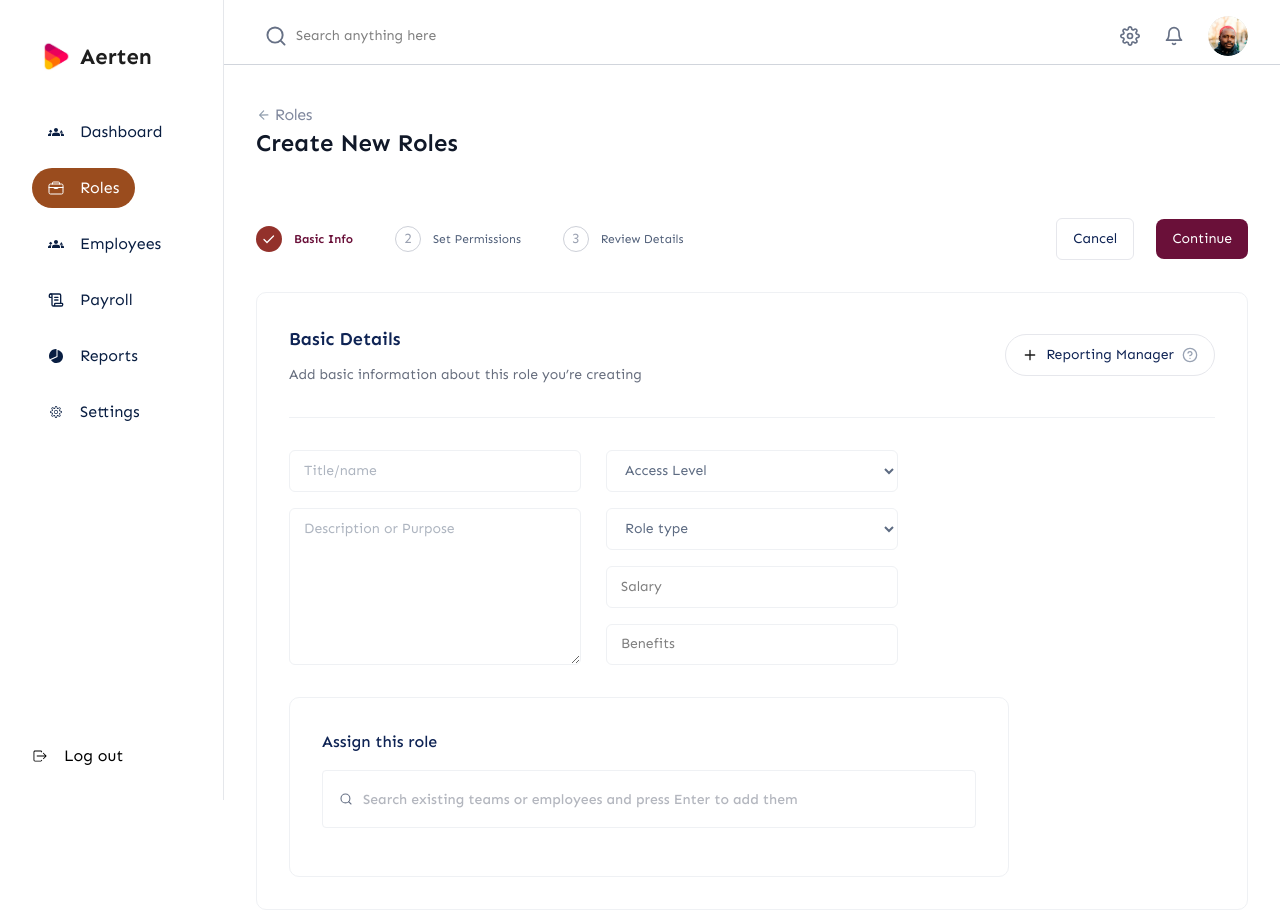
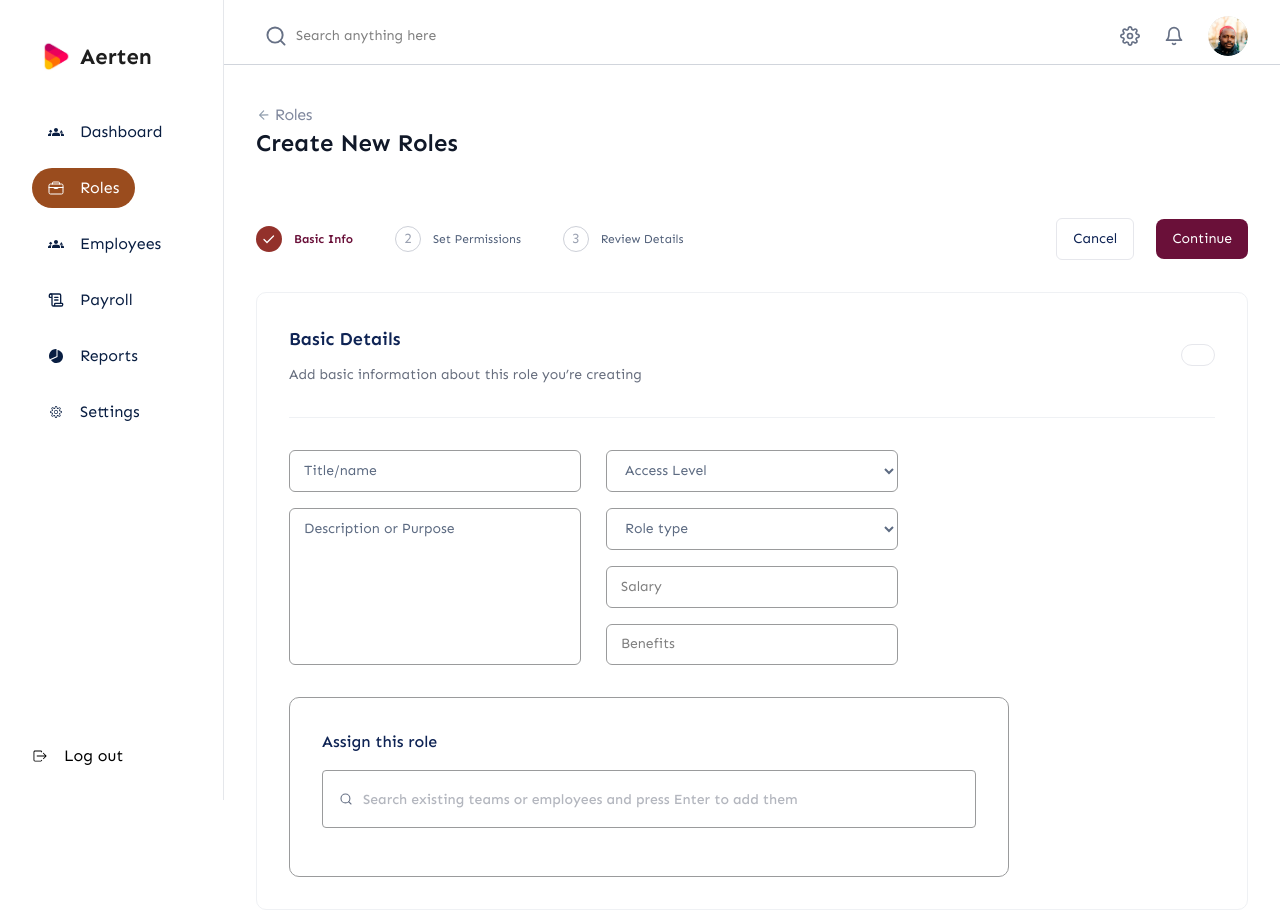
Before and after one commit to tilobaaa/aerten-hr, a React (Vite) app: page /roles/new in a window 1280 px wide. Shown: the top 916 px of the page. Built offline with nearby package versions, Linux system fonts and the light colour scheme.

Commit message:
aeesha changes

```diff
--- a/src/components/Roles/BasicDetails.jsx
+++ b/src/components/Roles/BasicDetails.jsx
@@ -53,9 +53,8 @@ const BasicDetails = ({formData, setFormData, selectedEmployees, setSelectedEmpl
           </p>
         </div>
         <button className="cursor-pointer border border-[#e6e7ec] rounded-[1.8125rem] flex items-center gap-2 py-[0.625rem] px-4 ">
-          <img className="w-4 h-4" src={plusSvg} alt="" />
-          <p className="text-[#0e2354] text-sm ">Reporting Manager</p>
-          <img className="w-4 h-4" src={helpCirtcle} alt="" />
+
+
         </button>
       </div>
       <div className="border-b border-[#eff1f4] w-full my-8"></div>
@@ -63,7 +62,7 @@ const BasicDetails = ({formData, setFormData, selectedEmployees, setSelectedEmpl
       <form className="grid grid-cols-3 gap-[1.56rem] mb-8">
         <div className="grid grid-rows-4 gap-4 text-sm">
           <input
-            className="px-[0.88rem] py-[0.62rem] border border-[#eff1f4] rounded-md text-[#5d6b82]"
+            className="px-[0.88rem] py-[0.62rem] border border-[#9a9b9c] rounded-md placeholder:text-[#5d6b82]  text-[#5d6b82]"
             type="text"
             placeholder="Title/name"
             name="role"
@@ -74,13 +73,13 @@ const BasicDetails = ({formData, setFormData, selectedEmployees, setSelectedEmpl
             name="desc"
             value={formData.desc}
             onChange={handleChange}
-            className="px-[0.88rem] py-[0.62rem] border border-[#eff1f4] rounded-md text-[#5d6b82] row-span-3"
+            className="px-[0.88rem] py-[0.62rem] border border-[#9a9b9c]  rounded-md text-[#5d6b82] placeholder:text-[#5d6b82] row-span-3 resize-none"
             placeholder="Description or Purpose"
           />
         </div>
         <div className="grid grid-rows-4 gap-4 text-sm">
           <select
-            className="px-[0.88rem] py-[0.62rem] border border-[#eff1f4] rounded-md text-[#5d6b82]"
+            className="px-[0.88rem] py-[0.62rem] border border-[#9a9b9c]  rounded-md text-[#5d6b82]"
             name="accessLevel"
             value={FormData.accessLevel}
             onChange={handleChange}
@@ -99,7 +98,7 @@ const BasicDetails = ({formData, setFormData, selectedEmployees, setSelectedEmpl
             </option>
           </select>
           <select
-            className="px-[0.88rem] py-[0.62rem] border border-[#eff1f4] rounded-md text-[#5d6b82]"
+            className="px-[0.88rem] py-[0.62rem] border border-[#9a9b9c]  rounded-md text-[#5d6b82]"
             name="jobType"
             id=""
             value={formData.jobType}
@@ -126,7 +125,7 @@ const BasicDetails = ({formData, setFormData, selectedEmployees, setSelectedEmpl
           </select>
 
           <input
-            className="py-[0.62rem] px-[0.875rem] border border-[#eff1f4] rounded-md"
+            className="py-[0.62rem] px-[0.875rem] border border-[#9a9b9c]  rounded-md"
             type="number"
             placeholder="Salary"
             name='salary'
@@ -136,7 +135,7 @@ const BasicDetails = ({formData, setFormData, selectedEmployees, setSelectedEmpl
 
 
            <input
-            className="py-[0.62rem] px-[0.875rem] border border-[#eff1f4] rounded-md"
+            className="py-[0.62rem] px-[0.875rem] border border-[#9a9b9c]  rounded-md"
             type="text"
             placeholder="Benefits"
             name='benefit'
@@ -146,11 +145,11 @@ const BasicDetails = ({formData, setFormData, selectedEmployees, setSelectedEmpl
         </div>
       </form>
 
-      <div className="p-8 border border-[#eff1f4] rounded-[0.625rem] w-[45rem]">
+      <div className="p-8 border border-[#9a9b9c]  rounded-[0.625rem] w-[45rem]">
         <p className="text-[#0e2354] text-[1rem] font-medium">
           Assign this role
         </p>
-        <div className="w-full border border-[#eff1f4] rounded-[0.25rem] my-4 p-4 relative">
+        <div className="w-full border border-[#9a9b9c]  rounded-[0.25rem] my-4 p-4 relative">
           <input
             className="w-full text-sm text-[#676e7e] font-medium focus:outline-none pl-6"
             type="text"
--- a/src/components/Roles/Permissions Folder/EmployeeAceess.jsx
+++ b/src/components/Roles/Permissions Folder/EmployeeAceess.jsx
@@ -13,7 +13,7 @@ const EmployeeAceess = ({title}) => {
       </div>
 
       <div className="my-6 grid grid-cols-2 gap-[0.88rem]">
-        <div className=" flex gap-3 items-center px-2  border-b-1 border-[#eff1f4]">
+        <div className=" flex gap-3 items-center px-2  border-b-2 border-[#eff1f4]">
           <ToggleButton />
           <div className="flex flex-col py-4">
             <p className="text-[#091e42] text-sm font-bold">
@@ -24,7 +24,7 @@ const EmployeeAceess = ({title}) => {
             </p>
           </div>
         </div>
-        <div className=" flex gap-3 items-center   border-b-1 border-[#eff1f4]">
+        <div className=" flex gap-3 items-center   border-b-2 border-[#eff1f4]">
           <ToggleButton />
           <div className="flex flex-col py-4">
             <p className="text-[#091e42] text-sm font-bold">
@@ -36,7 +36,7 @@ const EmployeeAceess = ({title}) => {
             </p>
           </div>
         </div>
-        <div className="flex gap-3 items-center basis-1/2 border-b-1 border-[#eff1f4]">
+        <div className="flex gap-3 items-center basis-1/2 border-b-2 border-[#eff1f4]">
           <ToggleButton />
           <div className="flex flex-col py-4">
             <p className="text-[#091e42] text-sm font-bold">
@@ -47,7 +47,7 @@ const EmployeeAceess = ({title}) => {
             </p>
           </div>
         </div>
-        <div className="flex gap-3 items-center basis-1/2 border-b-1 border-[#eff1f4]">
+        <div className="flex gap-3 items-center basis-1/2 border-b-2 border-[#eff1f4]">
           <ToggleButton />
           <div className="flex flex-col py-4">
             <p className="text-[#091e42] text-sm font-bold">
--- a/src/components/Roles/SetPermissions.jsx
+++ b/src/components/Roles/SetPermissions.jsx
@@ -16,7 +16,7 @@ const SetPermissions = () => {
         </div>
 
         <div className="flex items-center gap-2">
-          <img
+          {/* <img
             className="w-[2.125rem] h-[2.125rem] rounded-[12.5rem]"
             src={employeeAvatar}
             alt=""
@@ -24,7 +24,7 @@ const SetPermissions = () => {
           <div className="flex flex-col text-sm">
             <p className="text-[#0e2354]">James campion</p>
             <p className="text-[#909dad]">Reporting manager</p>
-          </div>
+          </div> */}
         </div>
       </div>
 
```
